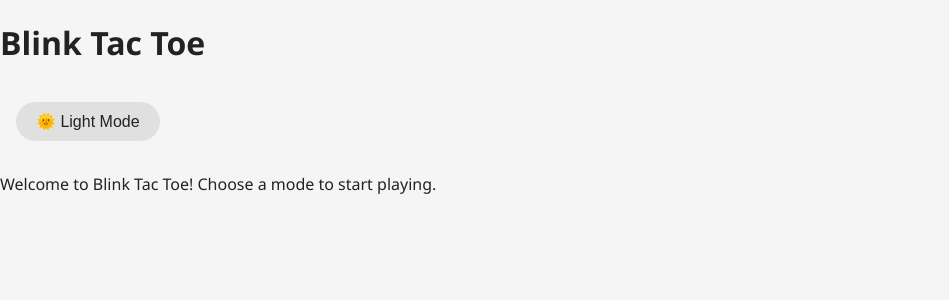
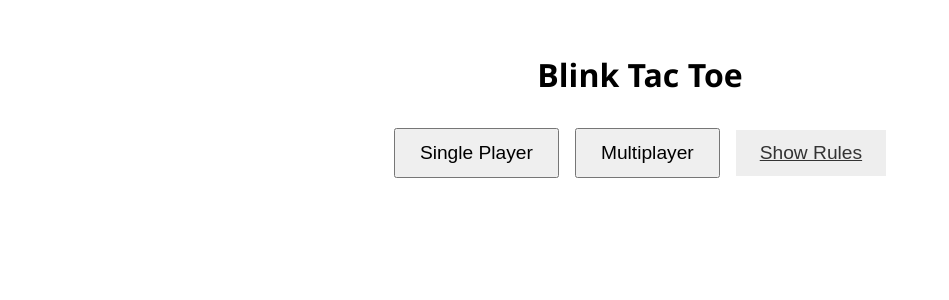
Before and after one commit to prateekshukla0918/Darban_ai, a React (Vite) app: page / in a window 1280 px wide. Shown: the top 300 px of the page, without its empty margins (0-949 px from the left). Built offline with nearby package versions, Linux system fonts and the light colour scheme.

Commit message:
rules plus first selection of mode

```diff
--- a/src/App.jsx
+++ b/src/App.jsx
@@ -1,23 +1,40 @@
-import React from 'react';
-import { ThemeProvider } from './contexts/ThemeContext';
-import ThemeToggle from './components/ThemeToggle';
+import React, { useState } from "react";
+import ModeSelect from "./components/ModeSelect";
+import RulesModal from "./components/RulesModal";
+import "./styles/ModeSelect.css";
+import "./styles/RulesModal.css";
 
-function App() {
+export default function App() {
+  const [mode, setMode] = useState(null); // 'single' | 'multi' | null
+  const [showRules, setShowRules] = useState(false);
+
+  function handleSelectMode(selectedMode) {
+    setMode(selectedMode);
+  }
+
+  function handleShowRules() {
+    setShowRules(true);
+  }
+
+  function handleCloseRules() {
+    setShowRules(false);
+  }
+
+  if (!mode) {
+    // Show mode select screen first
+    return (
+      <>
+        <ModeSelect onSelectMode={handleSelectMode} onShowRules={handleShowRules} />
+        <RulesModal isOpen={showRules} onClose={handleCloseRules} />
+      </>
+    );
+  }
+
+  // Placeholder for next screens (setup or game)
   return (
-    <ThemeProvider>
-      <div className="app-container">
-        <header>
-          <h1>Blink Tac Toe</h1>
-          <ThemeToggle />
-        </header>
-
-        {/* Placeholder for future components like ModeSelect, Board etc. */}
-        <main>
-          <p>Welcome to Blink Tac Toe! Choose a mode to start playing.</p>
-        </main>
-      </div>
-    </ThemeProvider>
+    <div style={{ padding: "2rem", textAlign: "center" }}>
+      <h2>{mode === "single" ? "Single Player Mode" : "Multiplayer Mode"}</h2>
+      <button onClick={() => setMode(null)}>Back to Mode Select</button>
+    </div>
   );
 }
-
-export default App;
--- /dev/null
+++ b/src/components/ModeSelect.jsx
@@ -0,0 +1,16 @@
+import React from "react";
+import "../styles/ModeSelect.css";
+
+
+export default function ModeSelect({ onSelectMode, onShowRules }) {
+  return (
+    <div className="mode-select-container">
+      <h1>Blink Tac Toe</h1>
+      <button onClick={() => onSelectMode("single")}>Single Player</button>
+      <button onClick={() => onSelectMode("multi")}>Multiplayer</button>
+      <button className="rules-button" onClick={onShowRules}>
+        Show Rules
+      </button>
+    </div>
+  );
+}
--- /dev/null
+++ b/src/components/RulesModal.jsx
@@ -0,0 +1,25 @@
+import React from "react";
+import "../styles/RulesModal.css";
+
+export default function RulesModal({ isOpen, onClose }) {
+  if (!isOpen) return null;
+
+  return (
+    <div className="modal-overlay" onClick={onClose}>
+      <div className="rules-modal" onClick={(e) => e.stopPropagation()}>
+        <h2>Game Rules</h2>
+        <ul>
+          <li>3x3 grid classic tic tac toe style</li>
+          <li>Each player chooses an emoji category</li>
+          <li>Random emoji from category per turn</li>
+          <li>Max 3 emojis on board per player</li>
+          <li>When placing the 4th emoji, oldest emoji vanishes (FIFO)</li>
+          <li>Cannot reuse vanished cell</li>
+          <li>Win by 3 in a row of your emojis</li>
+          <li>No draws possible due to vanishing rule</li>
+        </ul>
+        <button onClick={onClose}>Close</button>
+      </div>
+    </div>
+  );
+}
--- /dev/null
+++ b/src/styles/ModeSelect.css
@@ -0,0 +1,25 @@
+.mode-select-container {
+    text-align: center;
+    padding: 2rem;
+  }
+
+  .mode-select-container h1 {
+    margin-bottom: 1.5rem;
+  }
+
+  .mode-select-container button {
+    margin: 0.5rem;
+    padding: 0.75rem 1.5rem;
+    font-size: 1.2rem;
+    cursor: pointer;
+  }
+
+  .rules-button {
+    background-color: #eee;
+    color: #333;
+    border: none;
+    margin-top: 1rem;
+    font-size: 1rem;
+    text-decoration: underline;
+    cursor: pointer;
+  }
--- /dev/null
+++ b/src/styles/RulesModal.css
@@ -0,0 +1,33 @@
+.modal-overlay {
+    position: fixed;
+    top: 0;
+    left: 0;
+    width: 100%;
+    height: 100%;
+    background-color: rgba(0,0,0,0.5);
+    display: flex;
+    justify-content: center;
+    align-items: center;
+  }
+
+  .rules-modal {
+    background: white;
+    padding: 2rem;
+    max-width: 400px;
+    border-radius: 8px;
+    box-shadow: 0 4px 12px rgba(0,0,0,0.3);
+  }
+
+  .rules-modal h2 {
+    margin-bottom: 1rem;
+  }
+
+  .rules-modal ul {
+    text-align: left;
+    margin-bottom: 1.5rem;
+  }
+
+  .rules-modal button {
+    padding: 0.5rem 1rem;
+    cursor: pointer;
+  }
```
